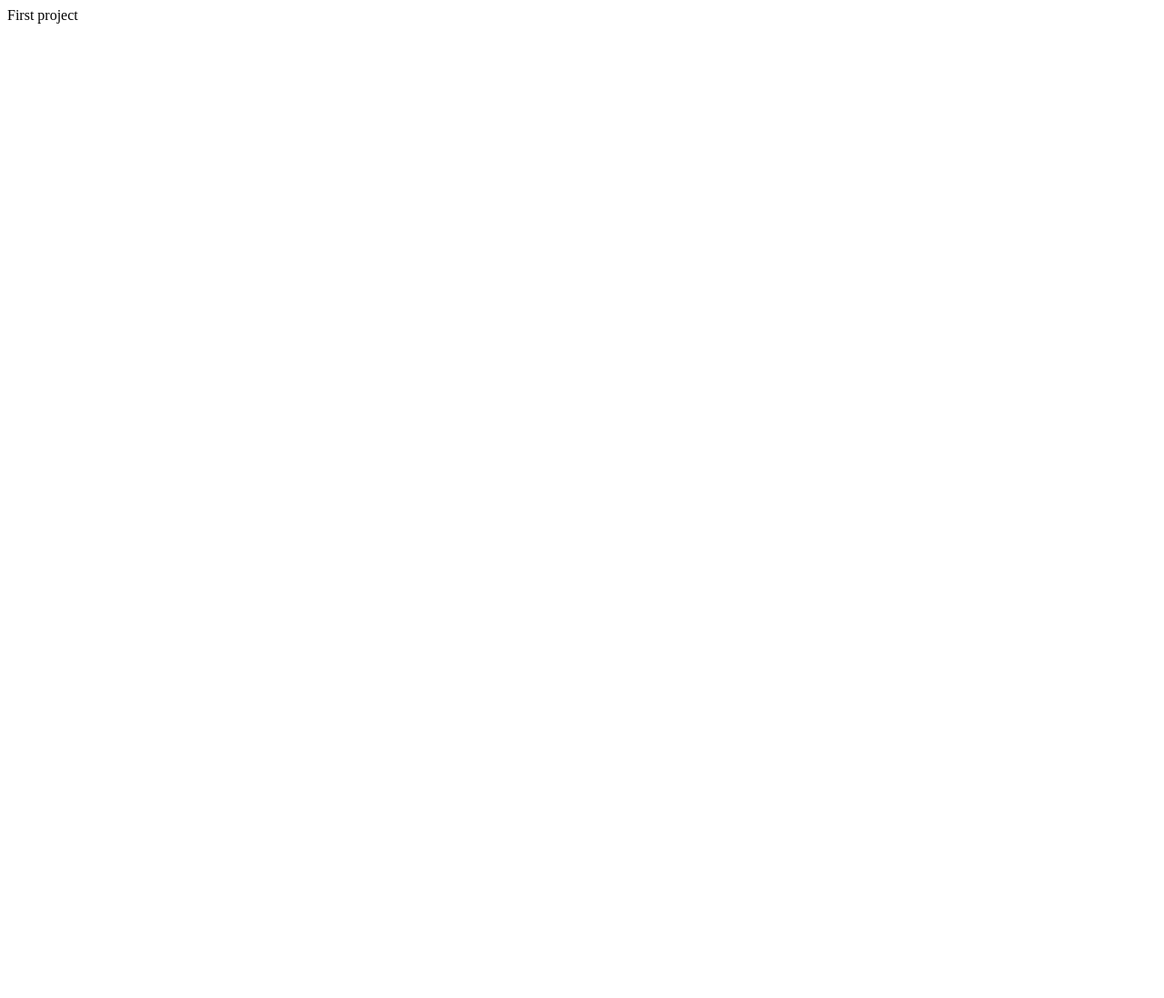
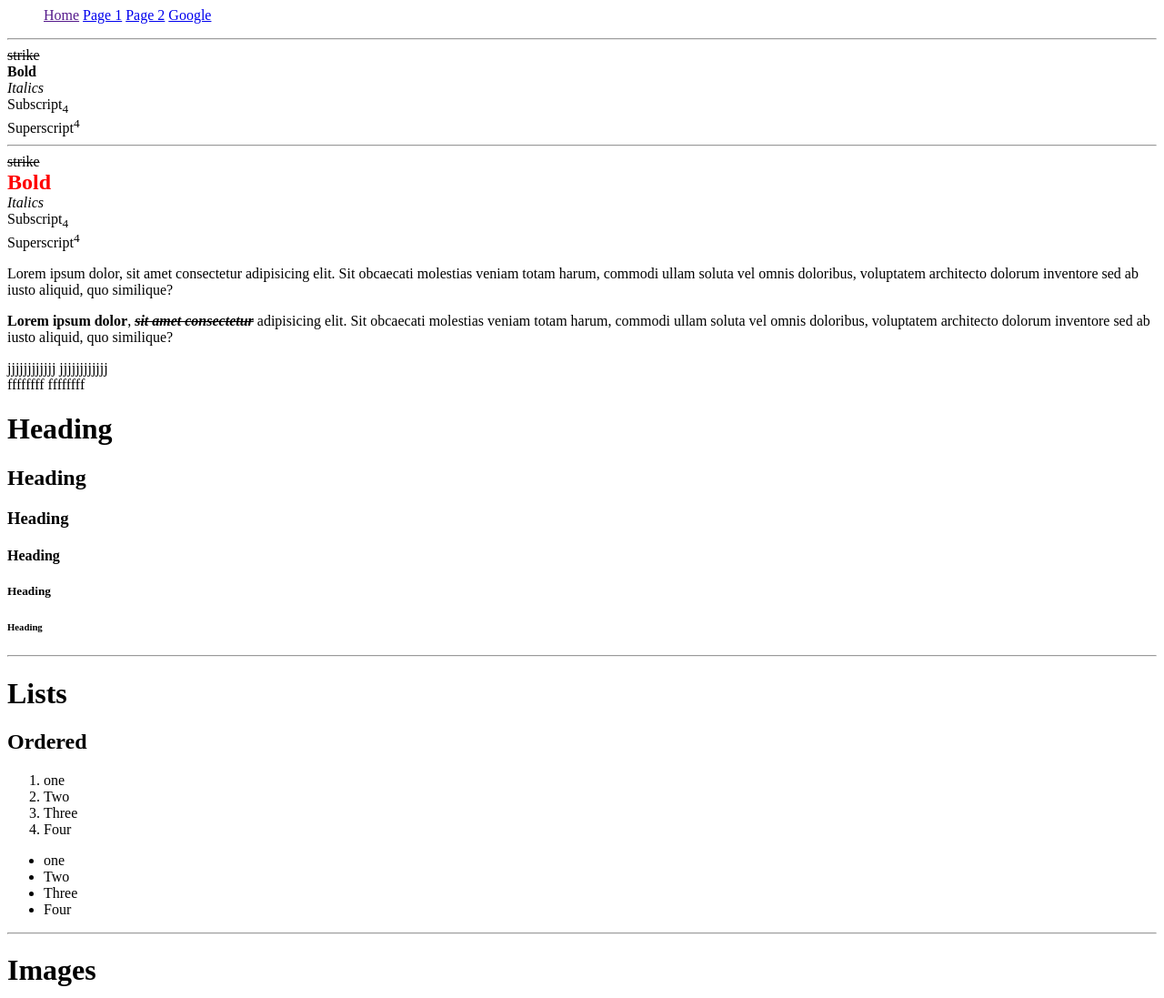
Before and after one commit to ogwokemma/learning-html, a plain HTML site: page index.html in a window 1280 px wide. Shown: the top 1097 px of the page at 91% size. Before the commit the page ends 800 px from the top, so only its background shows below. Drawn offline with Linux system fonts and the light colour scheme.

Commit message:
covers tags, attributes, pages

```diff
--- a/index.html
+++ b/index.html
@@ -1,12 +1,113 @@
-<!DOCTYPE html>
-<html lang="en">
-<head>
-    <meta charset="UTF-8">
-    <meta http-equiv="X-UA-Compatible" content="IE=edge">
-    <meta name="viewport" content="width=device-width, initial-scale=1.0">
-    <title>Document</title>
-</head>
-<body>
-First project
-</body>
+<html>
+  <head>
+    <title>Second Project</title>
+  </head>
+  <body>
+    <header>
+      <ul>
+        <l1>
+          <a href="">Home</a>
+        </l1>
+        <l1>
+          <a href="page2.html">Page 1</a>
+        </l1>
+        <l1>
+          <a href="page3.html">Page 2</a>
+        </l1>
+        <l1>
+          <a href="https://google.com" target="_top">Google</a>
+        </l1>
+      </ul>
+    </header>
+    <hr />
+    <strike>strike</strike><br />
+    <strong>Bold</strong><br />
+    <i>Italics</i><br />
+    Subscript<sub>4</sub><br />
+    Superscript<sup>4</sup><br />
+
+    <hr />
+    <div>
+      <strike>strike</strike>
+    </div>
+
+    <div style="color: red; font-size: large; font-size: 24px">
+      <strong>Bold</strong>
+    </div>
+
+    <div>
+      <i>Italics</i>
+    </div>
+
+    <div>Subscript<sub>4</sub></div>
+
+    <div>Superscript<sup>4</sup></div>
+
+    <p>
+      Lorem ipsum dolor, sit amet consectetur adipisicing elit. Sit obcaecati
+      molestias veniam totam harum, commodi ullam soluta vel omnis doloribus,
+      voluptatem architecto dolorum inventore sed ab iusto aliquid, quo
+      similique?
+    </p>
+
+    <p>
+      <strong>Lorem ipsum dolor</strong>,
+      <i
+        ><strong><strike>sit amet consectetur</strike> </strong>
+      </i>
+      adipisicing elit. Sit obcaecati molestias veniam totam harum, commodi
+      ullam soluta vel omnis doloribus, voluptatem architecto dolorum inventore
+      sed ab iusto aliquid, quo similique?
+    </p>
+
+    <div>
+      <span>jjjjjjjjjjjj</span>
+
+      <span>jjjjjjjjjjjj</span>
+    </div>
+
+    <div>
+      <span>ffffffff</span>
+
+      <span>ffffffff</span>
+    </div>
+
+    <div>
+      <h1>Heading</h1>
+      <h2>Heading</h2>
+      <h3>Heading</h3>
+      <h4>Heading</h4>
+      <h5>Heading</h5>
+      <h6>Heading</h6>
+    </div>
+
+    <hr />
+    <h1>Lists</h1>
+    <h2>Ordered</h2>
+    <ol>
+      <li>one</li>
+      <li>Two</li>
+      <li>Three</li>
+      <li>Four</li>
+    </ol>
+
+    <ul>
+      <li>one</li>
+      <li>Two</li>
+      <li>Three</li>
+      <li>Four</li>
+    </ul>
+
+    <hr />
+    <h1>Images</h1>
+    <img src="assets/img/IMG_0032 Copy.JPG" alt="Profile Picture" width="640" />
+
+    <hr />
+    <video autoplay controls width="320">
+      <source
+        src="assets/video/Free.Guy.2021.1080p.BluRay.H264.AAC-RARBG.mp4"
+        type="video/mp4"
+      />
+    </video>
+  </body>
 </html>
```
Also changed, not shown: page2.html (added, +31 -0 lines), page3.html (added, +12 -0 lines), 1 other file.
